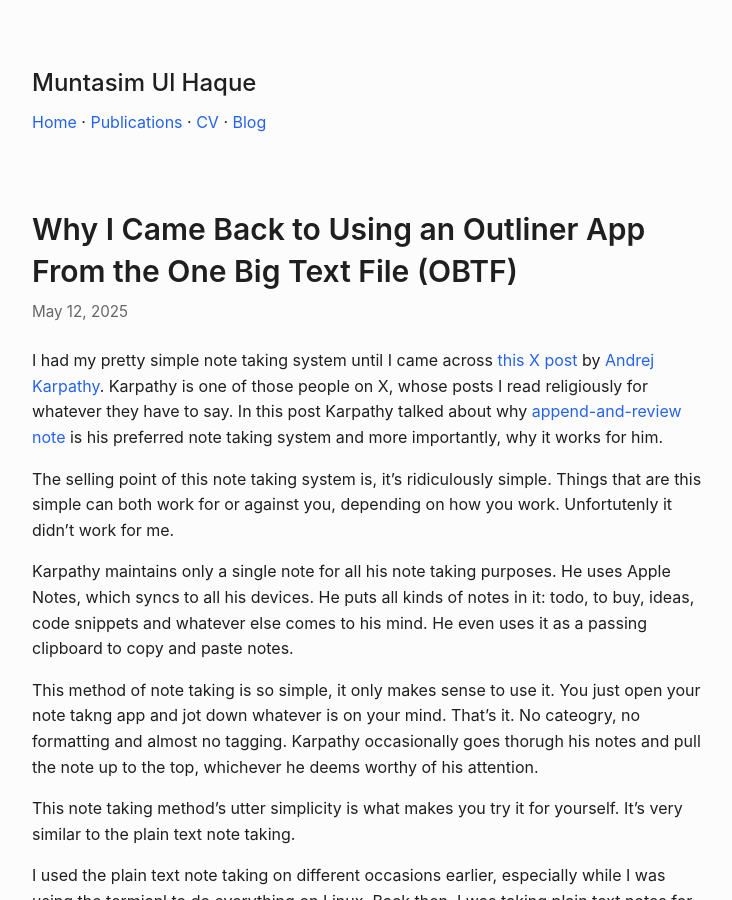
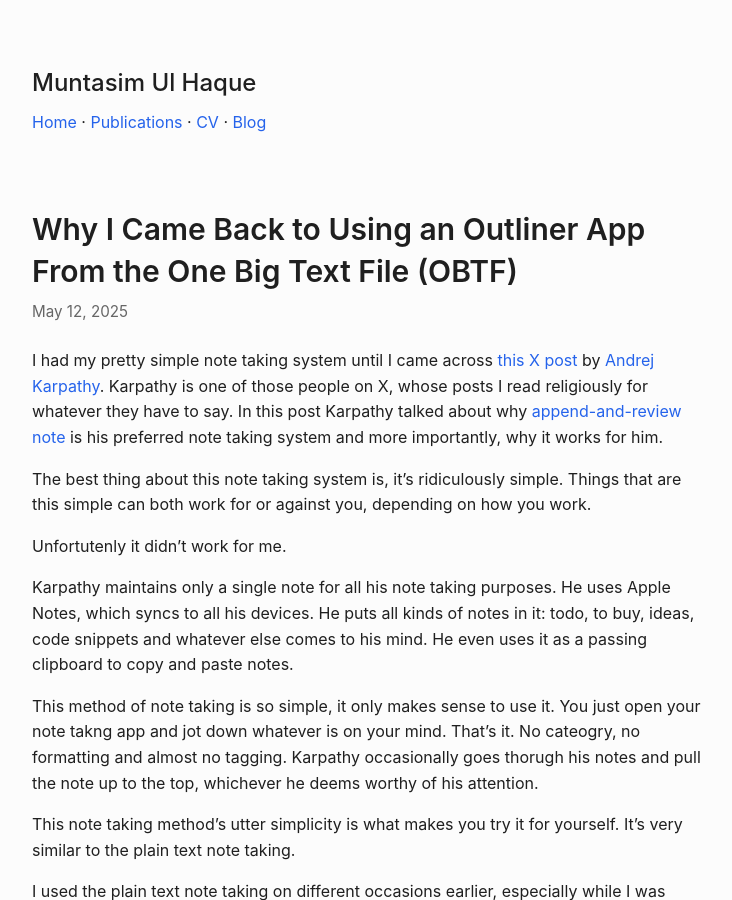
Before and after one commit to muntasimulhaque/muntasimulhaque.github.io, a Jekyll site: the page built from _posts/2025-05-12-cons-of-single-plaintext-file.md, in a window 1280 px wide and 900 px high. Shown: the whole window, without its empty margins (272-1004 px from the left). Built offline with Jekyll 4.4.1, drawn with Linux system fonts in a browser that asks for light colours.

Commit message:
Update 2025-05-12-cons-of-single-plaintext-file.md

```diff
--- a/_posts/2025-05-12-cons-of-single-plaintext-file.md
+++ b/_posts/2025-05-12-cons-of-single-plaintext-file.md
@@ -6,7 +6,9 @@ date: 2025-05-12
 
 I had my pretty simple note taking system until I came across [this X post](https://x.com/karpathy/status/1902503836067229803){:target="_blank"} by [Andrej Karpathy](https://x.com/karpathy){:target="_blank"}. Karpathy is one of those people on X, whose posts I read religiously for whatever they have to say. In this post Karpathy talked about why [append-and-review note](https://karpathy.bearblog.dev/the-append-and-review-note/){:target="_blank"} is his preferred note taking system and more importantly, why it works for him.
 
-The selling point of this note taking system is, it's ridiculously simple. Things that are this simple can both work for or against you, depending on how you work. Unfortutenly it didn't work for me.
+The best thing about this note taking system is, it's ridiculously simple. Things that are this simple can both work for or against you, depending on how you work.
+
+Unfortutenly it didn't work for me.
 
 Karpathy maintains only a single note for all his note taking purposes. He uses Apple Notes, which syncs to all his devices. He puts all kinds of notes in it: todo, to buy, ideas, code snippets and whatever else comes to his mind. He even uses it as a passing clipboard to copy and paste notes.
 
```
